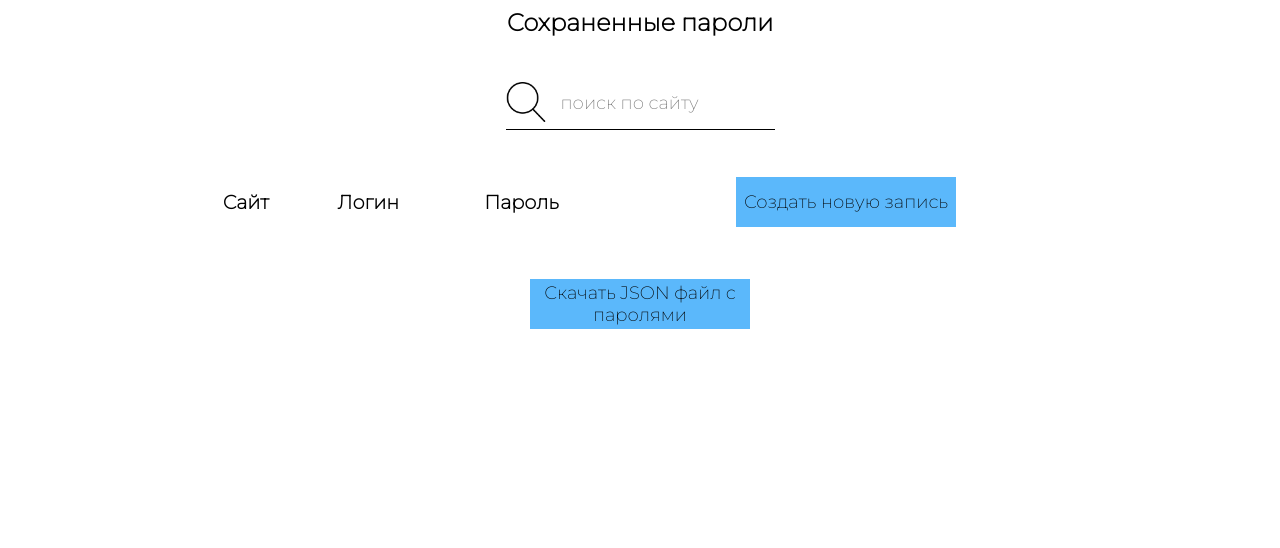
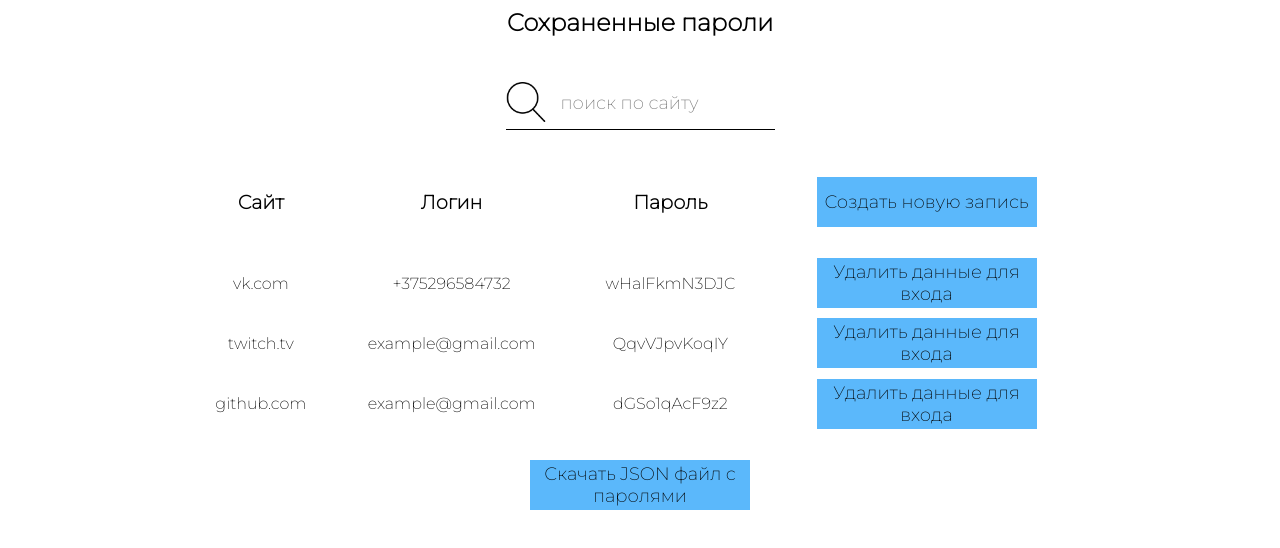
Before and after one commit to glebchicc/ITiROD, a plain HTML site: page site/pages/passwordList.html in a window 1280 px wide. Shown: the part 122-670 px from the top of the page. Drawn offline with Linux system fonts and the light colour scheme; no server answers.

Commit message:
changed to examples for non-js table and header
if opening pages through

```diff
--- a/site/pages/passwordList.html
+++ b/site/pages/passwordList.html
@@ -35,6 +35,30 @@
                 <a href="crud.html"><input type="button" value="Создать новую запись" style="margin: 1%;"></a>
             </td>
         </tr>
+        <tr class="tableElement">
+            <td>vk.com</td>
+            <td>+375296584732</td>
+            <td>wHalFkmN3DJC</td>
+            <td>
+                <a href=""><input type="button" value="Удалить данные для входа" style="margin: 1%;"></a>
+            </td>
+        </tr>
+        <tr class="tableElement">
+            <td>twitch.tv</td>
+            <td>example@gmail.com</td>
+            <td>QqvVJpvKoqIY</td>
+            <td>
+                <a href=""><input type="button" value="Удалить данные для входа" style="margin: 1%;"></a>
+            </td>
+        </tr>
+        <tr class="tableElement">
+            <td>github.com</td>
+            <td>example@gmail.com</td>
+            <td>dGSo1qAcF9z2</td>
+            <td>
+                <a href=""><input type="button" value="Удалить данные для входа" style="margin: 1%;"></a>
+            </td>
+        </tr>
     </table>
     <div style="text-align: center;">
         <input type="button" value="Скачать JSON файл с паролями" id="downloadButton">
```
Also changed, not shown: site/pages/crud.html (+1 -1 lines).
